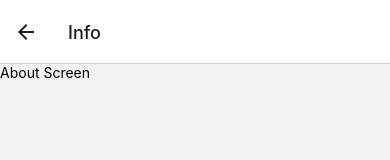
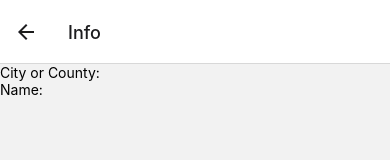
Before and after one commit to KaylaMcDon/RecyclingApp, a React Native app: screen /Info in a window 390 px wide. Shown: the top 160 px of the page. Built offline with nearby package versions, Linux system fonts and the light colour scheme.

Commit message:
location info exports to InfoScreen

```diff
--- a/components/InfoScreen.js
+++ b/components/InfoScreen.js
@@ -1,11 +1,13 @@
 import React, { Component } from "react";
 import {View, Text } from "react-native";
+import { reqDivType, reqCityName, reqCountyName } from "./Location";
 
 
 export default function InfoScreen() {
   return (
     <View>
-      <Text>About Screen</Text>
+      <Text>City or County: {reqDivType}</Text>
+      <Text>Name: {reqDivType === "city" ? reqCityName : reqCountyName}</Text>
     </View>
   );
 }
--- a/components/Location.js
+++ b/components/Location.js
@@ -80,11 +80,21 @@ export default function Location({ navigation }) {
       </View>}
       <Button
         title="Get Recycling Laws"
-        onPress={() => navigation.navigate("Info")}
+        onPress={() => {
+          reqDivType = divOptValue;
+          reqCityName = cityValue;
+          reqCountyName = countyValue;
+          navigation.navigate("Info");
+        }}
       />
     </View>
   );
 }
+
+let reqDivType;
+let reqCityName;
+let reqCountyName;
+export {reqDivType, reqCityName, reqCountyName};
 
 const styles = StyleSheet.create({
   container: {
```
